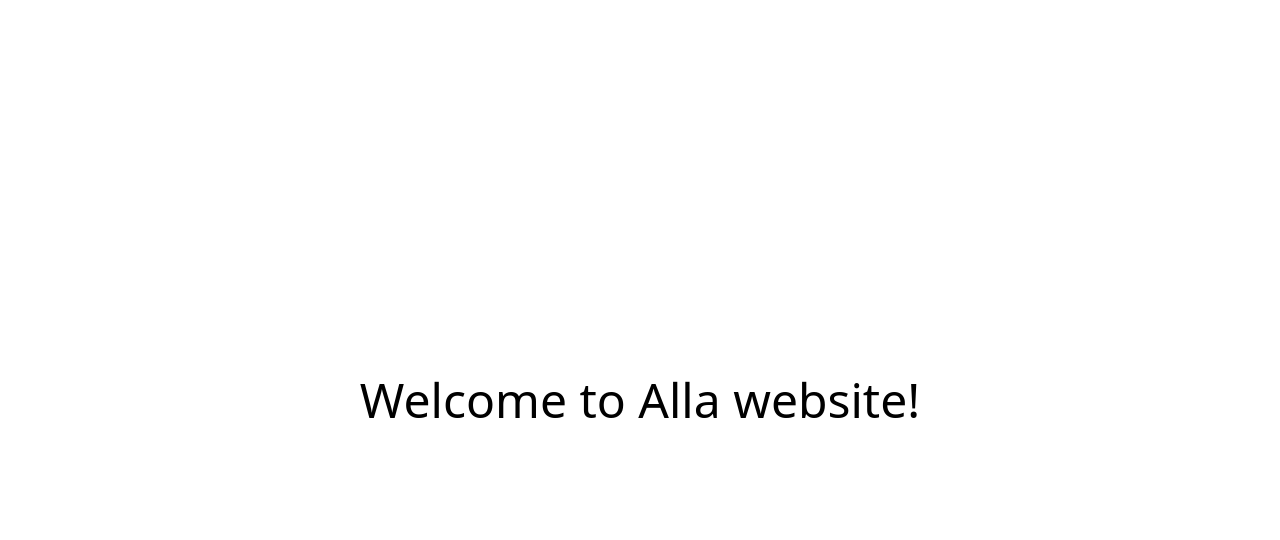
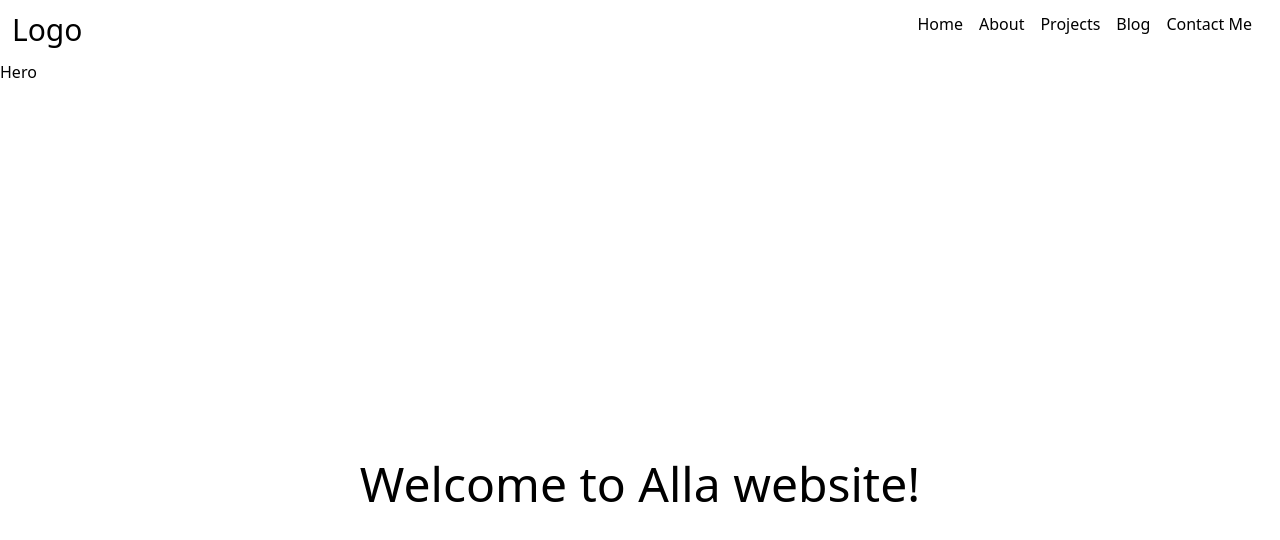
Before and after one commit to alaa-yahia/mysunshine, a Next.js app: page / in a window 1280 px wide. Shown: the top 540 px of the page. Built offline with nearby package versions, Linux system fonts and the light colour scheme.

Commit message:
Add header

```diff
--- /dev/null
+++ b/components/Header.js
@@ -0,0 +1,16 @@
+export default function Header() {
+  return (
+    <header className='flex'>
+      <h1 className='p-3 text-3xl'>Logo</h1>
+      <nav className='flex flex-1 justify-end py-3 px-7'>
+        <ul className='flex space-x-4'>
+          <li>Home</li>
+          <li>About</li>
+          <li>Projects</li>
+          <li>Blog</li>
+          <li>Contact Me</li>
+        </ul>
+      </nav>
+    </header>
+  );
+}
--- /dev/null
+++ b/components/Hero.js
@@ -0,0 +1,5 @@
+import React from 'react';
+
+export default function Hero() {
+  return <h1>Hero</h1>;
+}
--- a/pages/index.js
+++ b/pages/index.js
@@ -1,9 +1,14 @@
 import Head from '../components/Head';
+import Header from '../components/Header';
+import Hero from '../components/Hero';
 
 export default function Home() {
   return (
     <>
       <Head />
+      <Header />
+      <Hero />
+
       <div className='flex h-screen items-center justify-center'>
         <main>
           <h1 className='text-5xl font-medium leading-tight'>
```
